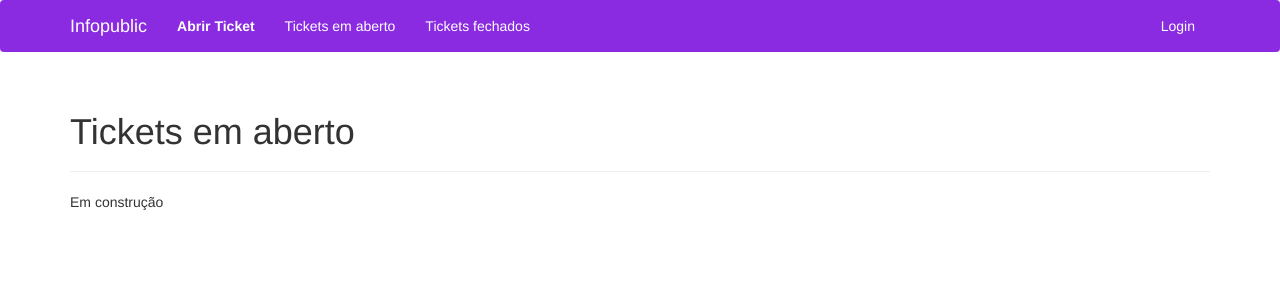
After one commit to es99/suporte_infopublic, a Flask app: page /tickets/abertos in a window 1280 px wide. The commit adds this page. Shown: the top 300 px of the page. Run offline with Flask 2, Linux system fonts and the light colour scheme; some libraries are stand-ins or nearby versions.

Commit message:
adicionado novo blueprint para gestao de chamados

```diff
--- a/infopublic_mail/app.py
+++ b/infopublic_mail/app.py
@@ -1,6 +1,7 @@
 from flask import Flask
 from infopublic_mail import blueprints
 from infopublic_mail.blueprints import auth
+from infopublic_mail.blueprints import tickets
 from config import config
 from infopublic_mail.extensions import bootstrap
 from infopublic_mail.extensions import db
@@ -17,6 +18,7 @@ def create_app(config_name):
 
     blueprints.init_app(app)
     auth.init_app(app)
+    tickets.init_app(app)
     login.init_app(app)
     db.init_app(app)
     bootstrap.init_app(app)
--- /dev/null
+++ b/infopublic_mail/blueprints/tickets/__init__.py
@@ -0,0 +1,4 @@
+from .ticket_views import ticket
+
+def init_app(app):
+    app.register_blueprint(ticket)
--- /dev/null
+++ b/infopublic_mail/blueprints/tickets/ticket_views.py
@@ -0,0 +1,17 @@
+from flask import Blueprint, render_template
+from infopublic_mail.blueprints.tickets.ticket_forms import TicketForm
+
+ticket = Blueprint('ticket', __name__)
+
+@ticket.route('/tickets')
+def tickets():
+    form = TicketForm()
+    return render_template('tickets/tickets.html', form=form)
+
+@ticket.route('/tickets/abertos')
+def tickets_abertos():
+    return render_template('tickets/abertos.html')
+
+@ticket.route('/tickets/fechados')
+def tickets_fechados():
+    return render_template('tickets/fechados.html')
--- /dev/null
+++ b/infopublic_mail/templates/tickets/abertos.html
@@ -0,0 +1,9 @@
+{% extends "tickets/tickets.html" %}
+
+{% block page_header%}
+    <h1>Tickets em aberto</h1>
+{% endblock %}
+
+{% block page_content %}
+    <p>Em construção</p>
+{% endblock %}
--- /dev/null
+++ b/infopublic_mail/templates/tickets/tickets.html
@@ -0,0 +1,42 @@
+{% extends "base.html" %}
+{% import "bootstrap/wtf.html" as wtf %}
+
+{% block navbar %}
+<div class="navbar navbar-light" role="navigation" style="background-color: blueviolet">
+    <div class="container">
+        <div class="navbar-header">
+            <button type="button" class="navbar-toggle" data-toggle="collapse" data-target=".navbar-collapse">
+                <span class="sr-only">Toggle navigation</span>
+                <span class="icon-bar"></span>
+                <span class="icon-bar"></span>
+                <span class="icon-bar"></span>
+            </button>
+            <a class="navbar-brand" href="http://www.infopublic.com.br" style="color: white;">Infopublic</a>
+        </div>
+        <div class="navbar-collapse collapse">
+            <ul class="nav navbar-nav">
+                <li>
+                    <a href="{{ url_for('ticket.tickets') }}" style="color: white;"><strong>Abrir Ticket</strong></a>
+                </li>
+                <li><a href="{{ url_for('ticket.tickets_abertos') }}" style="color: white;">Tickets em aberto</a></li>
+                <li><a href="{{ url_for('ticket.tickets_fechados') }}" style="color: white;">Tickets fechados</a></li>
+            </ul>
+            <ul class="nav navbar-nav navbar-right">
+                {% if current_user.is_authenticated %}
+                    <li><a href="{{ url_for('auth.logout') }}" style="color: white;">Logout</a></li>
+                {% else %}
+                    <li><a href="{{ url_for('auth.login') }}" style="color: white;">Login</a></li>
+                {% endif %}
+            </ul>
+        </div>
+    </div>
+</div>
+{% endblock %}
+
+{% block page_header %}
+    <h1>Abertura de tickets</h1>
+    <p>Tais solicitações serão enviadas diretamente para o setor de Suporte Técnico da Infopublic</p>
+{% endblock %}
+{% block page_content %}
+    {{ wtf.quick_form(form) }}
+{% endblock %}
```
Also changed, not shown: infopublic_mail/blueprints/tickets/ticket_forms.py (added, +22 -0 lines), infopublic_mail/templates/index.html (+18 -8 lines), infopublic_mail/templates/tickets/fechados.html (added, +9 -0 lines).
